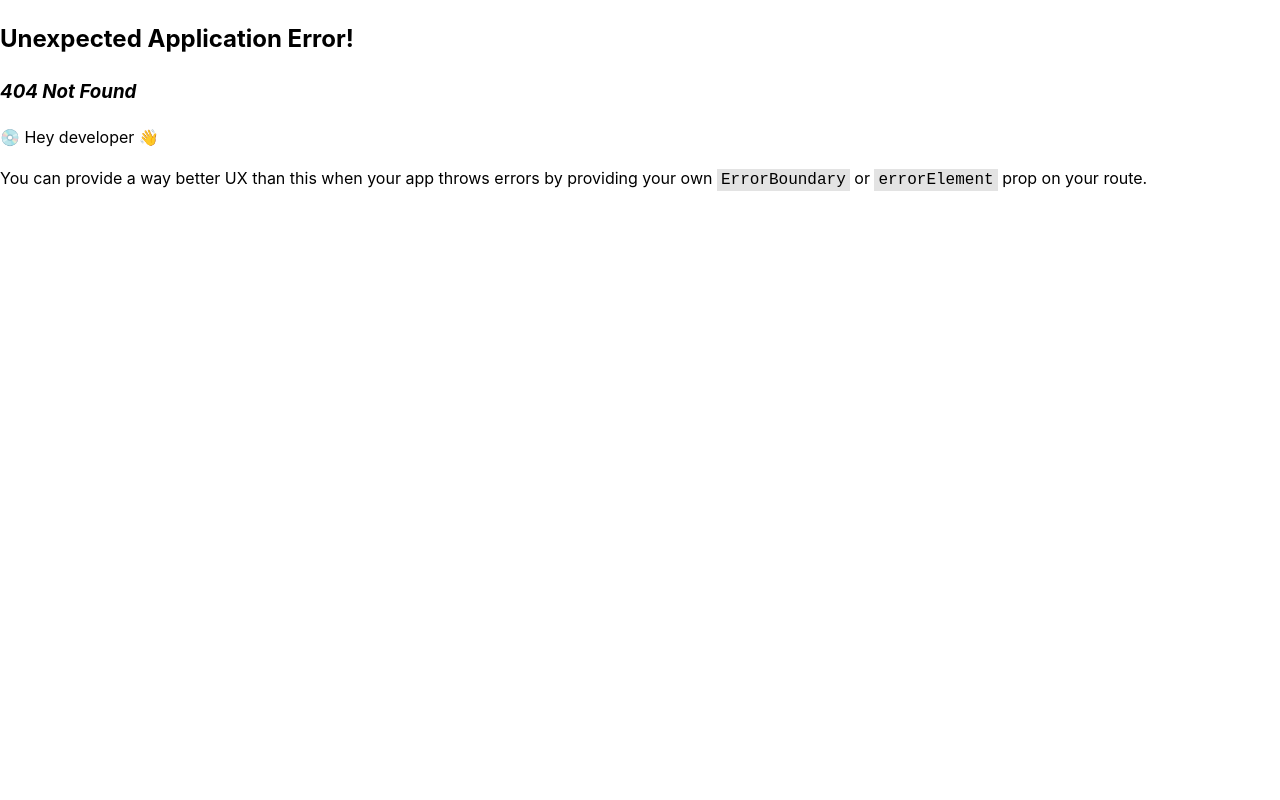
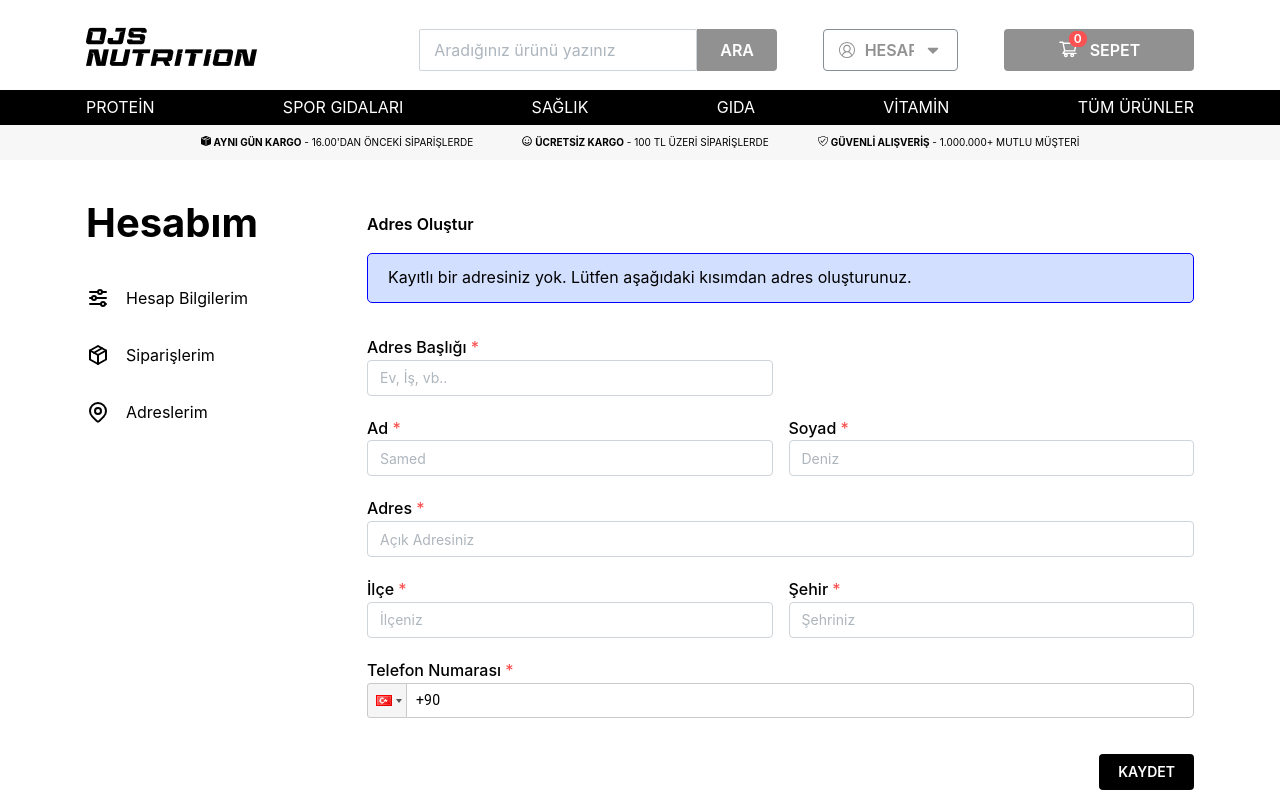
Before and after one commit to sameddeniz/eCommerceWebsite, a React (Vite) app: page /account/addresses in a window 1280 px wide. Before the commit this address had no page. Shown: the top 800 px of the page. Built offline with nearby package versions, Linux system fonts and the light colour scheme.

Commit message:
Account -> Address Section Added

```diff
--- a/src/Components/Accounts/AccountInfo/AccountInfo.tsx
+++ b/src/Components/Accounts/AccountInfo/AccountInfo.tsx
@@ -1,5 +1,5 @@
 import React from "react";
-import { Button, Input, NumberInput, SimpleGrid, Text } from "@mantine/core";
+import { Button, Input, SimpleGrid, Text } from "@mantine/core";
 import "react-phone-input-2/lib/style.css";
 import PhoneInput from "react-phone-input-2";
 
--- /dev/null
+++ b/src/Components/Accounts/Addresses/Addresses.module.css
@@ -0,0 +1,10 @@
+.addressWarning {
+  background-color: #d2dfff;
+  padding-left: 20px;
+  height: 50px;
+  align-items: center;
+  justify-content: baseline;
+  display: flex;
+  border: 1px solid blue;
+  border-radius: 5px;
+}
--- /dev/null
+++ b/src/Components/Accounts/Addresses/Addresses.tsx
@@ -0,0 +1,115 @@
+import React from "react";
+import { Button, Grid, Input, SimpleGrid, Text } from "@mantine/core";
+import "react-phone-input-2/lib/style.css";
+import PhoneInput from "react-phone-input-2";
+import classes from "./Addresses.module.css";
+
+const AddressesInfo = () => {
+  return (
+    <>
+      <Text variant="transparent" fw={600} mt="lg">
+        Adres Oluştur
+      </Text>
+      <Text className={classes.addressWarning} mt="md">
+        Kayıtlı bir adresiniz yok. Lütfen aşağıdaki kısımdan adres oluşturunuz.
+      </Text>
+      <Grid mt="xl">
+        <Grid.Col span={6}>
+          <Input.Wrapper
+            label="Adres Başlığı"
+            withAsterisk
+            //   description="Input description"
+            //   error="Lütfen e-posta adresinizi doğru formatta giriniz!"
+            size="md"
+            high
+            // mt="xl"
+          >
+            <Input placeholder="Ev, İş, vb.." />
+          </Input.Wrapper>
+        </Grid.Col>
+        <Grid.Col span="auto"></Grid.Col>
+      </Grid>
+      <SimpleGrid cols={2}>
+        <Input.Wrapper
+          label="Ad"
+          withAsterisk
+          //   description="Input description"
+          //   error="Lütfen e-posta adresinizi doğru formatta giriniz!"
+          size="md"
+          high
+          mt="lg"
+        >
+          <Input placeholder="Samed" />
+        </Input.Wrapper>
+        <Input.Wrapper
+          label="Soyad"
+          withAsterisk
+          //   description="Input description"
+          //   error="Lütfen e-posta adresinizi doğru formatta giriniz!"
+          size="md"
+          high
+          mt="lg"
+        >
+          <Input placeholder="Deniz" />
+        </Input.Wrapper>
+      </SimpleGrid>
+
+      <Input.Wrapper
+        label="Adres"
+        withAsterisk
+        //   description="Input description"
+        //   error="Lütfen e-posta adresinizi doğru formatta giriniz!"
+        size="md"
+        high
+        mt="lg"
+      >
+        <Input placeholder="Açık Adresiniz" />
+      </Input.Wrapper>
+
+      <SimpleGrid cols={2}>
+        <Input.Wrapper
+          label="İlçe"
+          withAsterisk
+          //   description="Input description"
+          //   error="Lütfen e-posta adresinizi doğru formatta giriniz!"
+          size="md"
+          high
+          mt="lg"
+        >
+          <Input placeholder="İlçeniz" />
+        </Input.Wrapper>
+        <Input.Wrapper
+          label="Şehir"
+          withAsterisk
+          //   description="Input description"
+          //   error="Lütfen e-posta adresinizi doğru formatta giriniz!"
+          size="md"
+          high
+          mt="lg"
+        >
+          <Input placeholder="Şehriniz" />
+        </Input.Wrapper>
+      </SimpleGrid>
+
+      <Input.Wrapper label="Telefon Numarası" withAsterisk size="md" mt="lg">
+        <PhoneInput
+          variant="filled"
+          country={"tr"}
+          inputStyle={{ width: "100%" }} // Input stilini tam genişlikte yapar
+        />
+      </Input.Wrapper>
+
+      <Text mt="sm" mb="md" ta="right">
+        {" "}
+      </Text>
+      <div style={{ display: "flex", justifyContent: "flex-end" }}>
+        <Button mt="lg" mb="xl" color="rgba(0, 0, 0, 1)">
+          {/* className={classes.loginButton} */}
+          KAYDET
+        </Button>
+      </div>
+    </>
+  );
+};
+
+export default AddressesInfo;
--- a/src/Components/Accounts/LeftMainMenu/LeftMainMenu.tsx
+++ b/src/Components/Accounts/LeftMainMenu/LeftMainMenu.tsx
@@ -14,7 +14,7 @@ const LeftMainMenu = () => {
       </Text>
       <Group mb="xl">
         <IconAdjustmentsHorizontal size={24} />
-        <Text variant="transparent" fw={600}>
+        <Text variant="transparent" fw={400}>
           Hesap Bilgilerim
         </Text>
       </Group>
--- /dev/null
+++ b/src/Pages/AddressPage.tsx
@@ -0,0 +1,31 @@
+import "@mantine/core/styles.css";
+import HeaderMegaMenu from "../Components/Layout/HeaderMegaMenu/HeaderMegaMenu";
+import HeaderNormalMenu from "../Components/Layout/HeaderNormalMenu/HeaderNormalMenu";
+import Navbar from "../Components/Layout/Navbar/navbar";
+import { Container, Grid, MantineProvider } from "@mantine/core";
+import Footer from "../Components/Layout/Footer/footer";
+import LeftMainMenu from "../Components/Accounts/LeftMainMenu/LeftMainMenu";
+import AddressesInfo from "../Components/Accounts/Addresses/Addresses";
+
+function AddressPage() {
+  return (
+    <MantineProvider>
+      <Navbar />
+      {/* <HeaderMegaMenu /> */}
+      <HeaderNormalMenu />
+      <Container size="lg">
+        <Grid mt="xl">
+          <Grid.Col span={3}>
+            <LeftMainMenu />
+          </Grid.Col>
+          <Grid.Col span="auto">
+            <AddressesInfo />
+          </Grid.Col>
+        </Grid>
+      </Container>
+      <Footer />
+    </MantineProvider>
+  );
+}
+
+export default AddressPage;
--- a/src/main.tsx
+++ b/src/main.tsx
@@ -8,6 +8,7 @@ import AboutUsPage from "./Pages/AboutUsPage.tsx";
 import ContactPage from "./Pages/ContactPage.tsx";
 import FaqPage from "./Pages/faqPage.tsx";
 import AccountPage from "./Pages/AccountPage.tsx";
+import AddressPage from "./Pages/AddressPage.tsx";
 
 const router = createBrowserRouter([
   {
@@ -42,6 +43,10 @@ const router = createBrowserRouter([
     path: "/account",
     element: <AccountPage />,
   },
+  {
+    path: "/account/addresses",
+    element: <AddressPage />,
+  },
 ]);
 
 ReactDOM.createRoot(document.getElementById("root")!).render(
```
